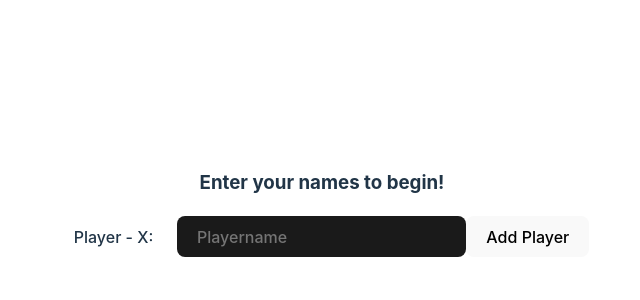
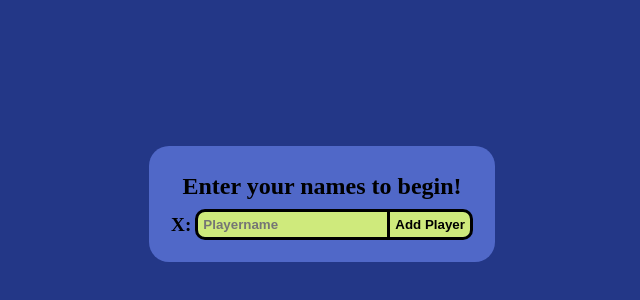
Before and after one commit to bergeper/Vue--Tic-Tac-Toe, a Vue app: page / in a window 1280 px wide. Shown: the part 196-496 px from the top of the page, without its empty margins (318-958 px from the left). Built offline with nearby package versions, Linux system fonts and the light colour scheme.

Commit message:
(fix): Added styling

```diff
--- a/src/components/AddPlayer.vue
+++ b/src/components/AddPlayer.vue
@@ -15,36 +15,74 @@ const addPlayer = (playerName: string) => {
 </script>
 
 <template>
-  <form @submit.prevent="addPlayer(player)">
-    <h3>Enter your names to begin!</h3>
-    <label>Player - {{ playerSymbol }}: </label>
+  <form @submit.prevent="addPlayer(player)" class="form">
+    <h3 class="form__heading">Enter your names to begin!</h3>
+    <div class="form__container">
+      <label class="form__label">{{ playerSymbol }}: </label>
       <input
-      class="playerInput"
+        class="form__input"
         placeholder="Playername"
         v-model="player"
         type="text"
       />
-    <button type="submit">Add Player</button>
+      <button class="form__btn" type="submit">Add Player</button>
+    </div>
   </form>
 </template>
 
 <style scoped lang="scss">
-.playerInput {
-  border-radius: 8px;
-  border: 1px solid transparent;
-  padding: 0.6em 1.2em;
-  font-size: 1em;
-  font-weight: 500;
-  font-family: inherit;
-  background-color: #1a1a1a;
-  cursor: pointer;
-  transition: border-color 0.25s;
+.form {
+  display: flex;
+  flex-direction: column;
+  align-items: center;
+  background-color: rgb(80, 104, 200);
+  border-radius: 20px;
+  padding: 20px;
+  &__container {
+    display: flex;
+    align-items: center;
+  }
+  &__heading {
+    font-size: 1.5rem;
+    padding: 5px;
+    margin: 2px;
+  }
+  &__label {
+    font-size: 1.2rem;
+    font-weight: 900;
+    margin: 2px;
+  }
+  &__input {
+    padding: 5px;
+    border-top: 3px solid black;
+    border-left: 3px solid black;
+    border-bottom: 3px solid black;
+    border-right: 3px solid black;
+    background-color: white;
+    border-radius: 10px 0px 0px 10px;
+    margin: 2px 0px 2px 2px;
+    font-weight: 700;
+    background-color: rgb(207, 234, 124);
+    &:hover {
+      background-color: rgb(162, 179, 249);
+    }
   }
 
-label {
-  padding: 0.6em 1.2em;
-  font-size: 1em;
-  font-weight: 500;
-  font-family: inherit;
+  &__btn {
+    padding: 5px;
+    font-weight: 700;
+    border-top: 3px solid black;
+    border-right: 3px solid black;
+    border-bottom: 3px solid black;
+    border-left: none;
+    background-color: white;
+    border-radius: 0 10px 10px 0;
+    margin: 2px 2px 2px 0px;
+    background-color: rgb(207, 234, 124);
+
+    &:hover {
+      background-color: rgb(162, 179, 249);
+    }
+  }
 }
 </style>
--- a/src/components/GameBoard.vue
+++ b/src/components/GameBoard.vue
@@ -34,7 +34,10 @@ const emits = defineEmits([
   width: 50px;
   height: 50px;
   font-size: 1.7rem;
-  background-color: rgba(27, 27, 27, 0.584);
+  background-color: rgba(251, 251, 251, 0.25);
   border: 1px solid rgba(255, 255, 255, 0.555);
+  display: flex;
+  flex-direction: column;
+  justify-content: center;
 }
 </style>
--- a/src/components/ResetGame.vue
+++ b/src/components/ResetGame.vue
@@ -3,7 +3,19 @@ const emits = defineEmits(['resetGame']);
 </script>
 
 <template>
-  <button @click="emits('resetGame')">Reset Game</button>
+  <button @click="emits('resetGame')" class="resetBtn">Reset Game</button>
 </template>
 
-<style scoped lang="scss"></style>
+<style scoped lang="scss">
+.resetBtn {
+  padding: 10px;
+  font-weight: 700;
+  border: 2px solid black;
+  border-radius: 10px 10px 10px 10px;
+  margin: 2px 2px 2px 0px;
+  background-color: rgb(255, 96, 96);
+  &:hover {
+    background-color: white;
+  }
+}
+</style>
--- a/src/components/ShowGame.vue
+++ b/src/components/ShowGame.vue
@@ -149,7 +149,7 @@ const resetGame = () => {
 <template>
   <AddPlayer @add-player="addPlayer" v-if="showContent.showInput"></AddPlayer>
   <div v-if="showContent.showGame" class="container">
-    <h3>
+    <h3 class="player">
       Player-{{ game.activePlayer.symbol }}:
       {{ game.activePlayer.name }}
     </h3>
@@ -166,40 +166,46 @@ const resetGame = () => {
       ></GameBoard>
     </div>
   </div>
-  <div class="container">
+  <div class="container" v-if="game.win || game.tie">
     <ShowWinner
-      v-if="game.win || game.tie"
       :winner="game.activePlayer.name"
       :is-game-over="game"
       :players="game.players"
       @new-game="newGame"
     >
     </ShowWinner>
-    <div v-if="showContent.showBtn" class="btn--container">
-      <ResetGame @reset-game="resetGame"></ResetGame>
-    </div>
+  </div>
+  <div v-if="showContent.showBtn" class="btn--container">
+    <ResetGame @reset-game="resetGame"></ResetGame>
   </div>
 </template>
 <style scoped lang="scss">
+.player {
+  padding: 20px;
+  background-color: rgba(200, 134, 220, 0.781);
+  border-radius: 10px;
+  margin: 20px;
+}
 .container {
   display: flex;
   flex-direction: column;
+  align-items: center;
+  background-color: rgb(80, 104, 200);
+  border-radius: 20px;
+  padding: 20px;
+  min-width: 300px;
 }
 
 .btn--container {
   display: flex;
   flex-direction: column;
-}
-.X {
-  background-color: green;
+  padding: 20px;
 }
 
-.O {
-  background-color: blueviolet;
-}
 .gameboard {
-  margin: 10px;
+  margin: 0;
   display: grid;
   grid-template-columns: 1fr 1fr 1fr;
+  text-align: center;
 }
 </style>
--- a/src/components/ShowWinner.vue
+++ b/src/components/ShowWinner.vue
@@ -23,20 +23,56 @@ const newGame = () => {
 </script>
 
 <template>
-  <h2 v-if="winner.isGameOver.win">The winner is: {{ winner.winner }}!</h2>
-  <h2 v-if="winner.isGameOver.tie">It's a tie! Play Again!</h2>
-  <table>
+  <h3 class="winner" v-if="winner.isGameOver.win">
+    The winner is: {{ winner.winner }}!
+  </h3>
+  <h3 class="tie" v-if="winner.isGameOver.tie">It's a tie! Play Again!</h3>
+  <table class="scoreboard">
     <tr>
-      <th>{{ players[0].name }}</th>
-      <th>{{ players[1].name }}</th>
+      <th class="scoreboard__name">{{ players[0].name }}:</th>
+      <th class="scoreboard__name">{{ players[0].score }}</th>
     </tr>
-
     <tr>
-      <td>{{ players[0].score }}</td>
-      <td>{{ players[1].score }}</td>
+      <th class="scoreboard__score">{{ players[1].name }}:</th>
+      <th class="scoreboard__score">{{ players[1].score }}</th>
     </tr>
   </table>
-  <button @click="newGame">New Game</button>
+  <button @click="newGame" class="newgameBtn">New Game</button>
 </template>
 
-<style scoped lang="scss"></style>
+<style scoped lang="scss">
+.winner,
+.tie {
+  padding: 20px;
+  background-color: rgba(200, 134, 220, 0.781);
+  border-radius: 10px;
+  margin: 20px;
+}
+.scoreboard {
+  font-size: 1.1rem;
+  padding: 20px;
+  background-color: rgb(210, 236, 126);
+  margin: 20px;
+  border-radius: 10px;
+  &__name {
+    padding: 10px;
+    text-align: center;
+  }
+  &__score {
+    padding: 10px;
+    text-align: center;
+  }
+}
+
+.newgameBtn {
+  margin: 10px;
+  padding: 10px;
+  font-weight: 700;
+  border: 2px solid black;
+  border-radius: 10px 10px 10px 10px;
+  background-color: rgb(137, 248, 140);
+  &:hover {
+    background-color: white;
+  }
+}
+</style>
--- a/src/style.css
+++ b/src/style.css
@@ -1,80 +1,13 @@
-:root {
-  font-family: Inter, system-ui, Avenir, Helvetica, Arial, sans-serif;
-  line-height: 1.5;
-  font-weight: 400;
-
-  color-scheme: light dark;
-  color: rgba(255, 255, 255, 0.87);
-  background-color: #242424;
-
-  font-synthesis: none;
-  text-rendering: optimizeLegibility;
-  -webkit-font-smoothing: antialiased;
-  -moz-osx-font-smoothing: grayscale;
-  -webkit-text-size-adjust: 100%;
-}
-
-a {
-  font-weight: 500;
-  color: #646cff;
-  text-decoration: inherit;
-}
-a:hover {
-  color: #535bf2;
-}
-
-body {
+body,
+html {
   margin: 0;
-  display: flex;
-  place-items: center;
-  min-width: 320px;
-  min-height: 100vh;
-}
-
-h1 {
-  font-size: 3.2em;
-  line-height: 1.1;
-}
-
-button {
-  border-radius: 8px;
-  border: 1px solid transparent;
-  padding: 0.6em 1.2em;
-  font-size: 1em;
-  font-weight: 500;
-  font-family: inherit;
-  background-color: #1a1a1a;
-  cursor: pointer;
-  transition: border-color 0.25s;
-}
-button:hover {
-  border-color: #646cff;
-}
-button:focus,
-button:focus-visible {
-  outline: 4px auto -webkit-focus-ring-color;
-}
-
-.card {
-  padding: 2em;
 }
 
 #app {
-  max-width: 1280px;
-  margin: 0 auto;
-  padding: 2rem;
-  text-align: center;
+  min-height: 100vh;
+  display: flex;
+  flex-direction: column;
+  justify-content: center;
+  align-items: center;
+  background-color: rgb(35, 55, 135);
 }
-
-@media (prefers-color-scheme: light) {
-  :root {
-    color: #213547;
-    background-color: #ffffff;
-  }
-  a:hover {
-    color: #747bff;
-  }
-  button {
-    background-color: #f9f9f9;
-  }
-}
```
Lines whose indentation alone changed are shown as unchanged.
